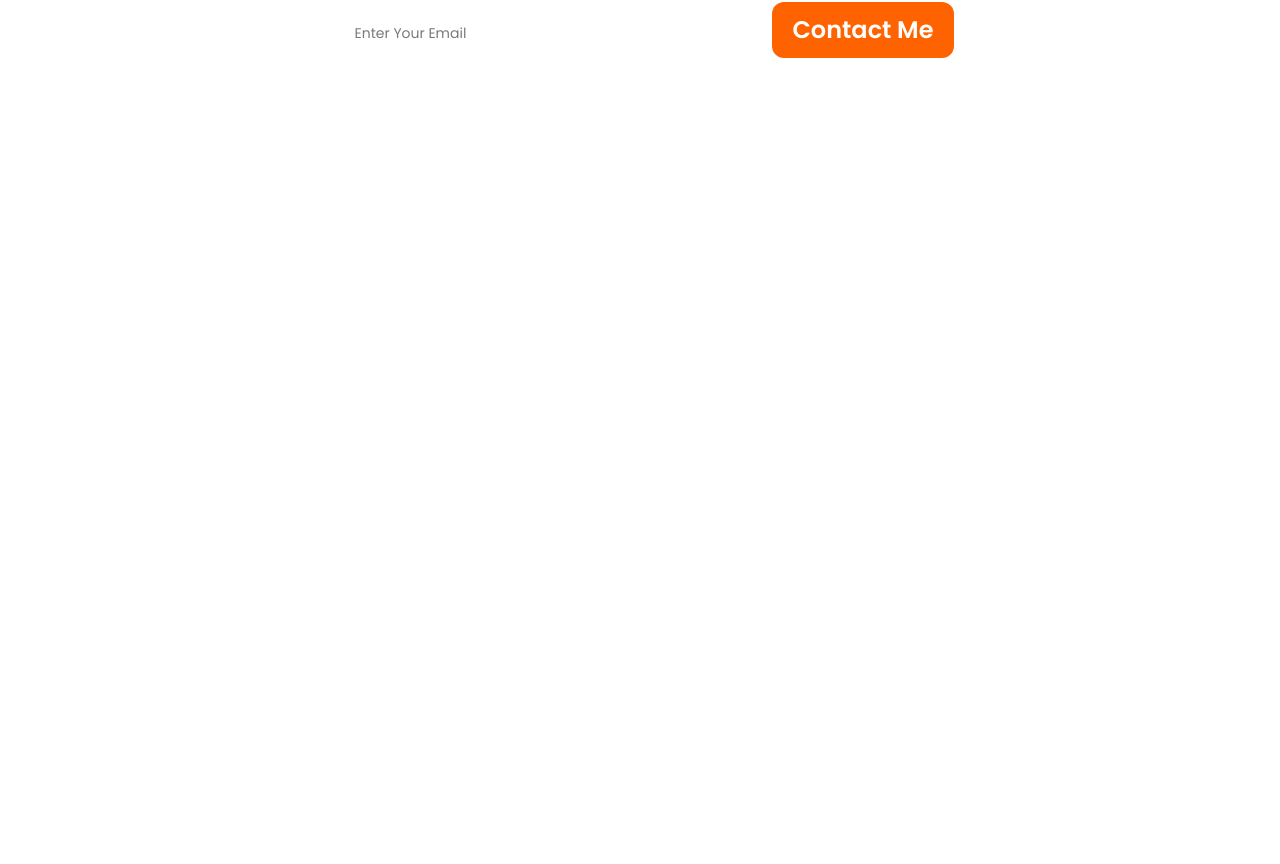
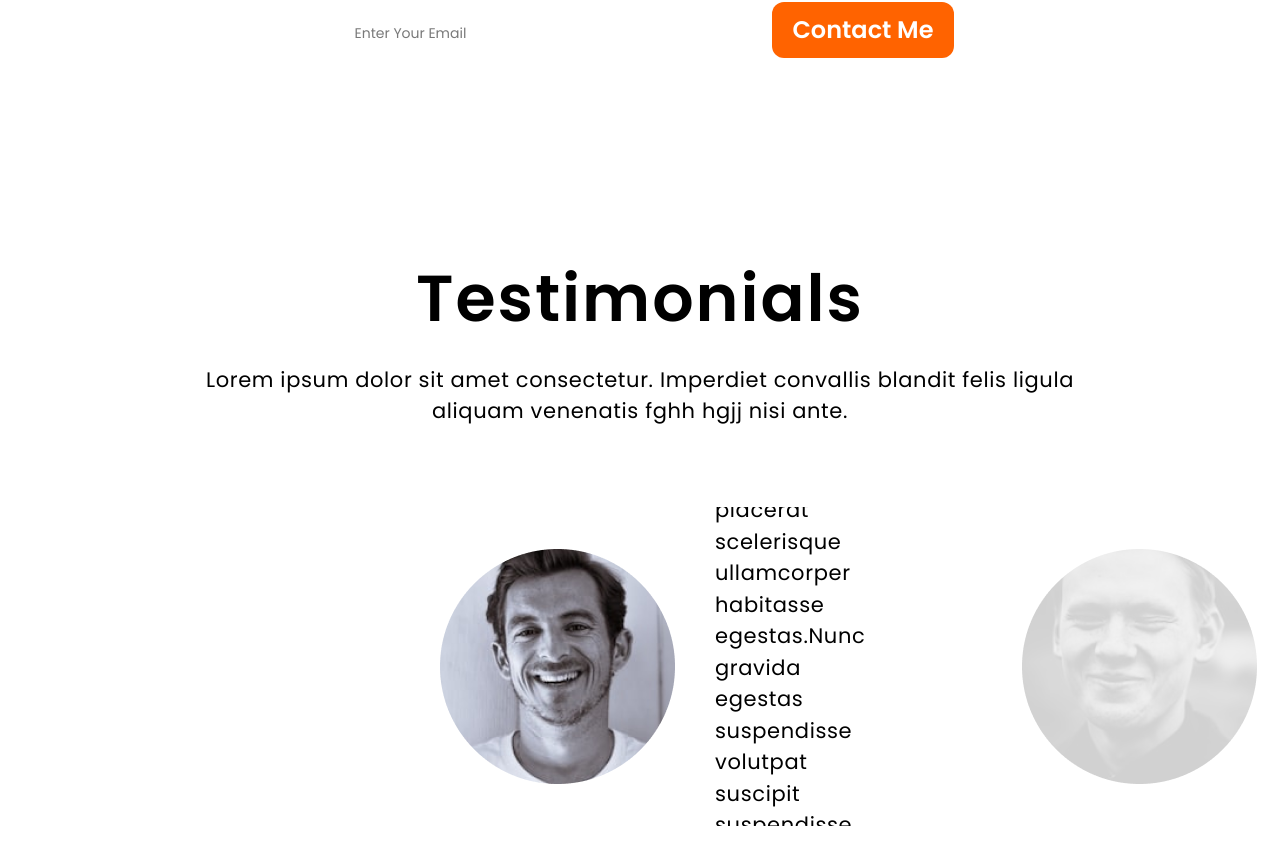
Before and after one commit to blackheart7565/personal-portfolio, a React (Vite) app: page / in a window 1280 px wide. Shown: the part 4019-4883 px from the top of the page. Before the commit the page ends 4157 px from the top, so only its background shows below. Built offline with nearby package versions, Linux system fonts and the light colour scheme.

Commit message:
feat: add Testimonials section to the homepage

```diff
--- /dev/null
+++ b/src/components/Home/Testimonials.tsx
@@ -0,0 +1,61 @@
+/* eslint-disable @typescript-eslint/no-empty-object-type */
+import { FC } from "react";
+import { Swiper, SwiperSlide } from "swiper/react";
+
+import "swiper/css";
+import { TestimonialsCard } from "./TestimonialsCard";
+
+interface ITestimonialsProps { }
+
+export const Testimonials: FC<ITestimonialsProps> = (): JSX.Element => {
+	return (
+		<section className="xlm:min-h-screen xl:h-screen relative">
+			<div className="flex flex-col items-center justify-center h-full py-28">
+				<div className="container">
+					<h1 className="text-[65px] font-semibold tracking-[0.03em] dark:text-white text-black text-center">
+						Testimonials
+					</h1>
+					<p className="text-[21px] tracking-[0.03em] dark:text-white text-black text-center max-w-4xl mx-auto mt-4">
+						Lorem ipsum dolor sit amet consectetur. Imperdiet convallis blandit felis ligula aliquam venenatis fghh hgjj nisi ante.
+					</p>
+				</div>
+				<Swiper
+					spaceBetween={70}
+					slidesPerView={1}
+					className="w-full h-max px-96 mt-20 testimonialsSwiper"
+				>
+					<SwiperSlide
+						className="max-h-[345px]"
+					>
+						<TestimonialsCard
+							img={"/testimonials-img1.png"}
+							description={"Lorem ipsum dolor sit amet consectetur. Id purus placerat scelerisque ullamcorper habitasse egestas.Nunc gravida egestas suspendisse volutpat suscipit suspendisse faucibus amet convallis."}
+							name={"Name"}
+							ceo={"CEO"}
+						/>
+					</SwiperSlide>
+					<SwiperSlide
+						className="max-h-[345px]"
+					>
+						<TestimonialsCard
+							img={"/testimonials-img2.png"}
+							description={"Lorem ipsum dolor sit amet consectetur. Id purus placerat scelerisque ullamcorper habitasse egestas.Nunc gravida egestas suspendisse volutpat suscipit suspendisse faucibus amet convallis."}
+							name={"Name"}
+							ceo={"CEO"}
+						/>
+					</SwiperSlide>
+					<SwiperSlide
+						className="max-h-[345px]"
+					>
+						<TestimonialsCard
+							img={"/testimonials-img1.png"}
+							description={"Lorem ipsum dolor sit amet consectetur. Id purus placerat scelerisque ullamcorper habitasse egestas.Nunc gravida egestas suspendisse volutpat suscipit suspendisse faucibus amet convallis."}
+							name={"Name"}
+							ceo={"CEO"}
+						/>
+					</SwiperSlide>
+				</Swiper>
+			</div>
+		</section>
+	);
+};
--- /dev/null
+++ b/src/components/Home/TestimonialsCard.tsx
@@ -0,0 +1,32 @@
+import { FC } from "react";
+
+interface ITestimonialsCardProps {
+	img: string;
+	description: string;
+	name: string;
+	ceo: string;
+}
+
+export const TestimonialsCard: FC<ITestimonialsCardProps> = ({
+	img,
+	description,
+	name,
+	ceo,
+}): JSX.Element => {
+	return (
+		<div className="flex items-center bg-white px-14 py-10 gap-10 w-full h-full rounded-xl cursor-pointer">
+			<div className="w-[235px] h-[235px] shrink-0">
+				<img
+					src={img}
+					alt="testimonials-img1"
+					className="w-full h-full object-cover object-center"
+				/>
+			</div>
+			<div className="flex flex-col text-black">
+				<p className="text-[21px] tracking-[0.03em] text-balance">{description}</p>
+				<span className="text-2xl font-medium tracking-[0.03em] ">{name}</span>
+				<span className="text-[19px] tracking-[0.03em]">{ceo}</span>
+			</div>
+		</div>
+	);
+};
--- a/src/pages/Home.tsx
+++ b/src/pages/Home.tsx
@@ -6,6 +6,7 @@ import { About } from "../components/Home/About";
 import { Services } from "../components/Home/Services";
 import { Projects } from "../components/Home/Projects";
 import { ContactUs } from "../components/Home/ContactUs";
+import { Testimonials } from "../components/Home/Testimonials";
 
 interface IHomeProps { }
 
@@ -18,6 +19,7 @@ export const Home: FC<IHomeProps> = (): JSX.Element => {
 			<Services />
 			<Projects />
 			<ContactUs />
+			<Testimonials />
 		</div>
 	);
 };
--- a/src/pages/Testimonials.tsx
+++ /dev/null
@@ -1,11 +0,0 @@
-import React from "react";
-
-interface ITestimonialsProps { }
-
-export const Testimonials: React.FC<ITestimonialsProps> = (): JSX.Element => {
-	return (
-		<div className="">
-			Testimonials
-		</div>
-	)
-}
--- a/src/styles/index.css
+++ b/src/styles/index.css
@@ -50,3 +50,11 @@ body {
 	flex-shrink: initial;
 	width: initial;
 }
+
+.testimonialsSwiper .swiper-slide {
+	transition: opacity 0.3s ease-in-out;
+}
+
+.testimonialsSwiper .swiper-slide:not(.swiper-slide-active) {
+	opacity: 0.2;
+}
```
Also changed, not shown: public/testimonials-img1.png (added), public/testimonials-img2.png (added).
